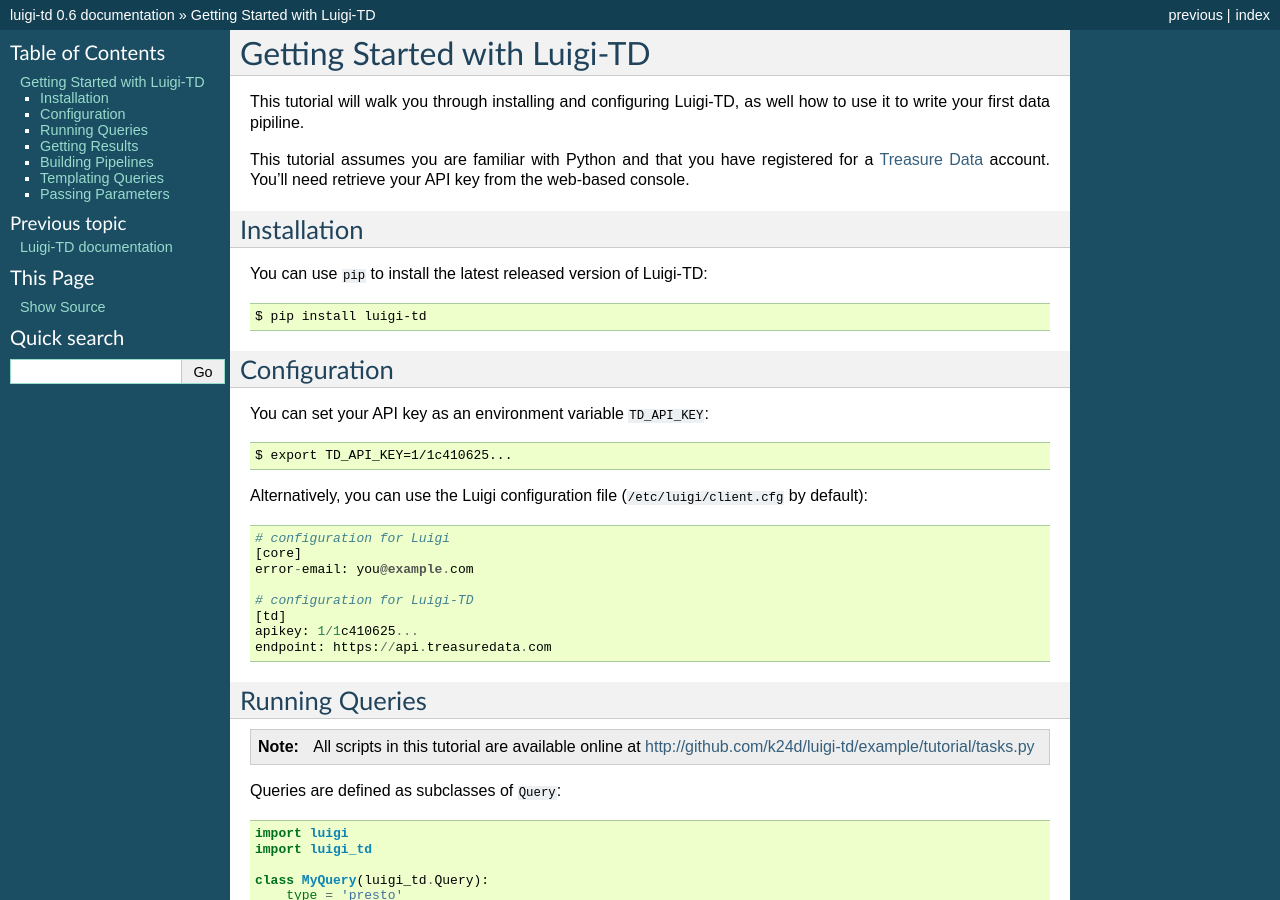
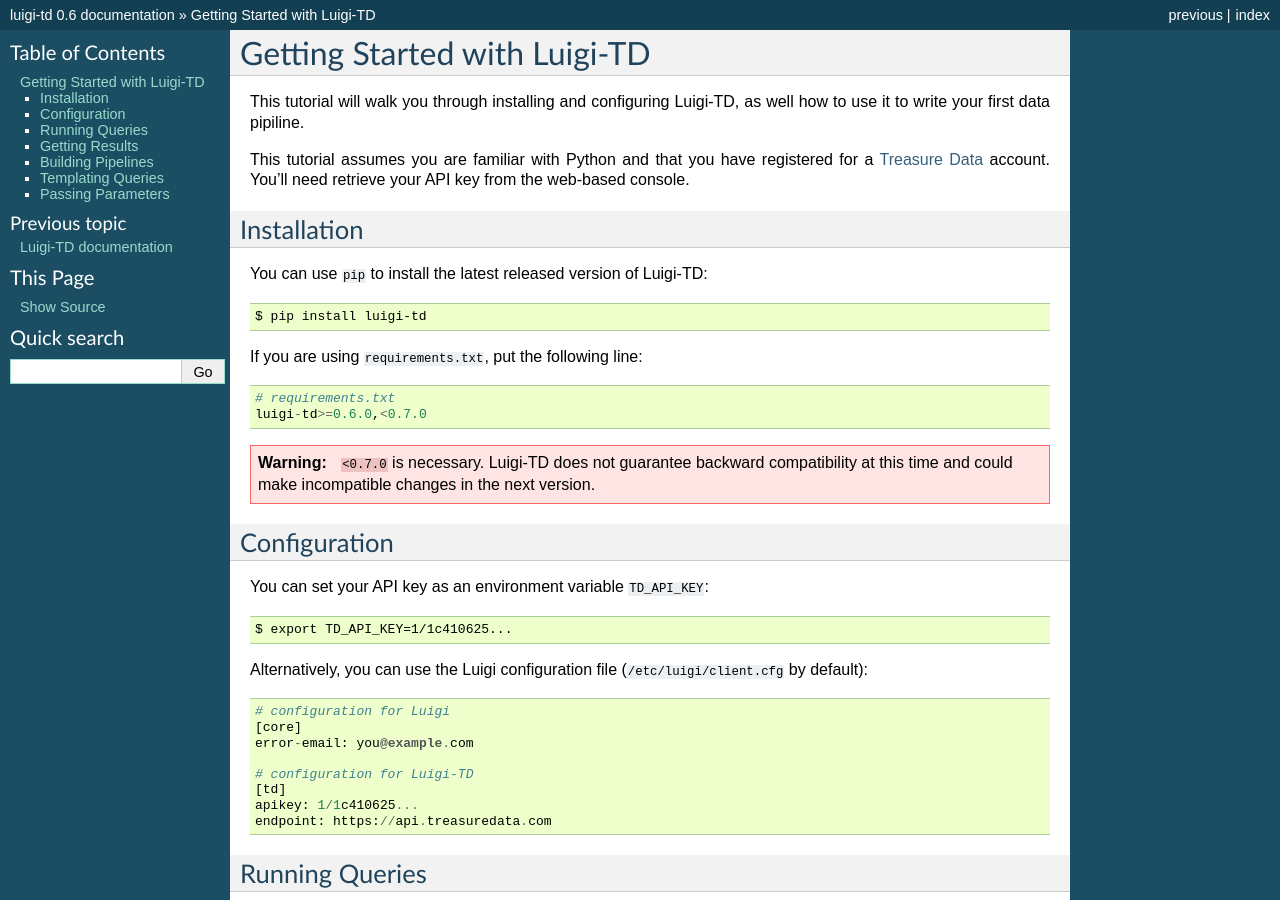
Before and after one commit to treasure-data/luigi-td, a Sphinx documentation site: the page built from docs/gettingstarted.rst, in a window 1280 px wide and 900 px high. Built offline with Sphinx 7.4.7, drawn with Linux system fonts in a browser that asks for light colours.

Commit message:
Add instructions for requirements.txt.

```diff
--- a/docs/gettingstarted.rst
+++ b/docs/gettingstarted.rst
@@ -12,6 +12,14 @@
 You can use ``pip`` to install the latest released version of Luigi-TD::
 
   $ pip install luigi-td
+
+If you are using ``requirements.txt``, put the following line::
+
+  # requirements.txt
+  luigi-td>=0.6.0,<0.7.0
+
+.. warning::
+  ``<0.7.0`` is necessary.  Luigi-TD does not guarantee backward compatibility at this time and could make incompatible changes in the next version.
 
 Configuration
 =============
```
